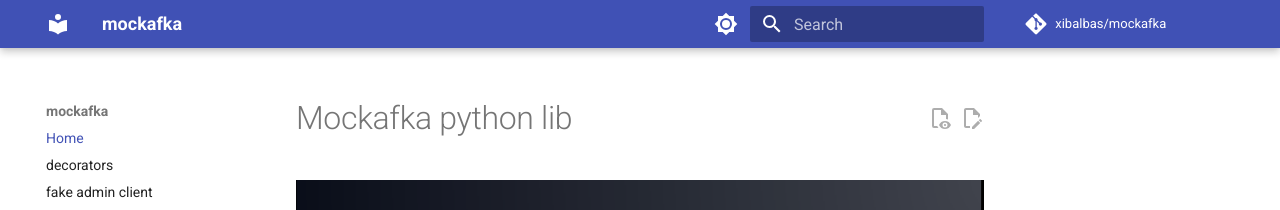
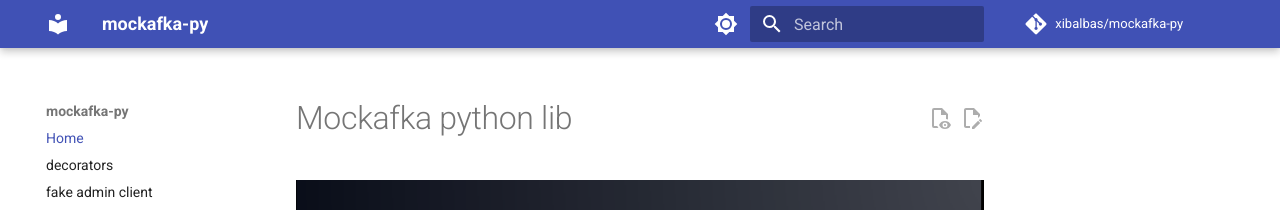
Before and after one commit to alm0ra/mockafka-py, an MkDocs documentation site: the page built from docs/index.md, in a window 1280 px wide. Shown: the top 210 px of the page. Built offline with MkDocs 1.6.1 and Material for MkDocs 9.7.7, drawn with Linux system fonts in a browser that asks for light colours; comment, search, counter and statistics services are not loaded; the version menu is left out.

```diff
--- a/mkdocs.yml
+++ b/mkdocs.yml
@@ -1,10 +1,10 @@
 ---
-site_name: mockafka
+site_name: mockafka-py
 site_author: Ali Moradi
 site_description: >-
   Documentation for MocKafka python library
 # Repository
-repo_name: xibalbas/mockafka
+repo_name: xibalbas/mockafka-py
 repo_url: https://github.com/xibalbas/mockafka-py
 
 # Copyright
```
